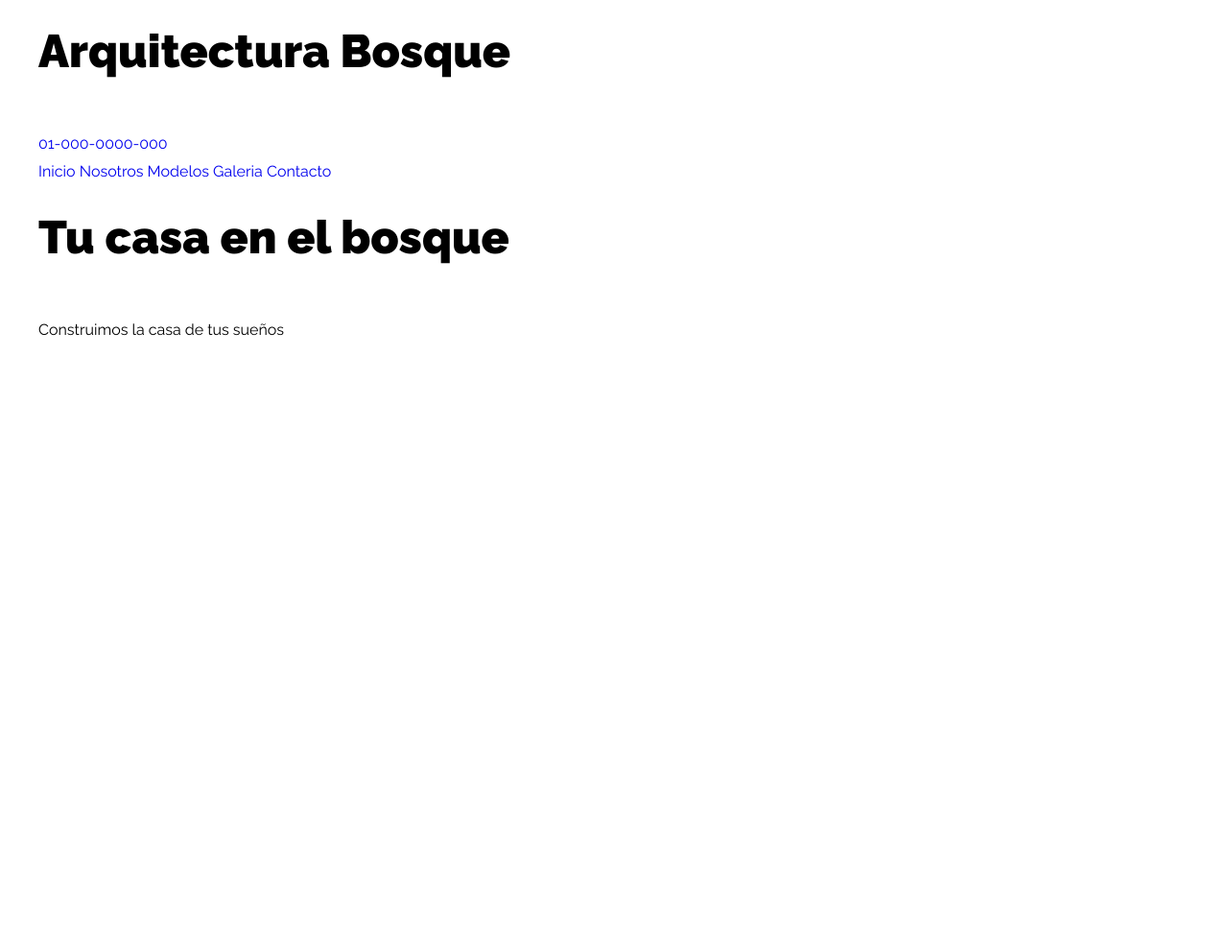
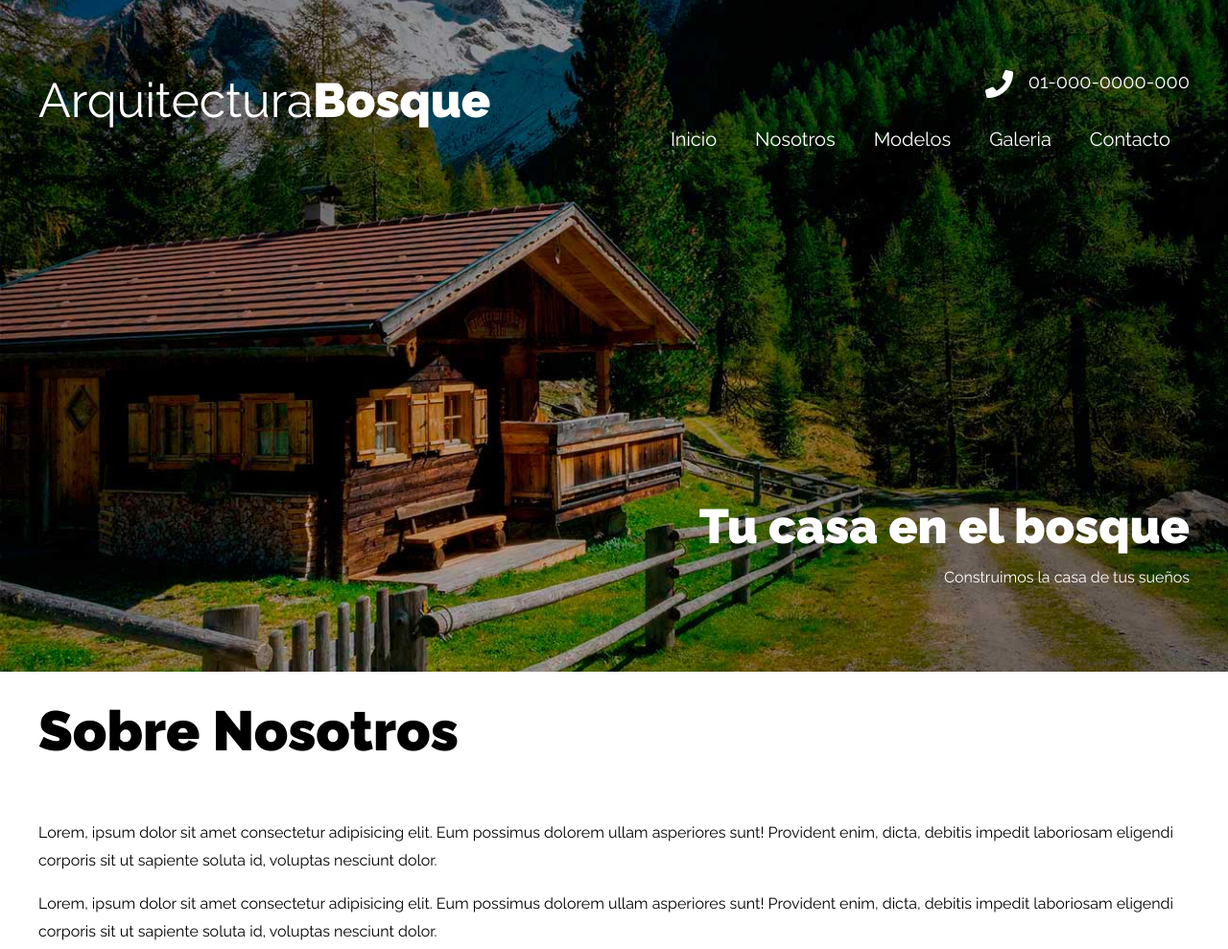
Before and after one commit to fabianallvarez/08-arquitectura, a plain HTML site: page index.html in a window 1280 px wide. Shown: the whole page at 96% size. Before the commit the page ends 800 px from the top, so only its background shows below. Drawn offline with Linux system fonts and the light colour scheme.

Commit message:
FT : Creado el header con estilos y html SN

```diff
--- a/css/styles.css
+++ b/css/styles.css
@@ -67,3 +67,127 @@ img {
 .mt5 {
     margin-top: 5rem;
 }
+
+/** Header **/
+
+.header {
+    min-height: 60rem;
+    background-image: url(../08-arquitectura/img/hero.jpg);
+    background-repeat: no-repeat;
+    background-size: cover;
+    background-position: center;
+    padding: 5rem 0;
+}
+
+.contenido-header {
+    display: flex;
+    flex-direction: column;
+    height: calc(60rem - 4rem);
+    justify-content: space-between;
+    color: var(--blanco);
+}
+
+.nombre-sitio {
+    font-weight: 300;
+    text-align: center;
+    font-size: 3rem;
+}
+@media (min-width: 768px ){
+    .nombre-sitio {
+        font-size: 5rem;
+    }
+}
+
+.nombre-sitio span {
+     font-weight: 900;
+}
+
+@media (min-width: 768px ){
+    .barra {
+        display: flex;
+        justify-content: space-between;
+        align-items: center;
+    }
+}
+
+.contacto {
+    display: flex;
+    flex-direction: column;
+    align-items: center;
+}
+@media (min-width: 768px ){
+    .contacto {
+        align-items: flex-end;
+    }
+}
+
+.telefono {
+    display: flex;
+}
+.telefono::before {
+    content: '';
+    display: block;
+    width: 4rem;
+    height: 4rem;
+    background-image: url(../08-arquitectura/img/telefono.png);
+    background-repeat: no-repeat;
+    background-position: center center;
+    margin-right: 1rem;
+}
+
+.header a {
+    color: var(--blanco);
+    font-size: 2rem;
+}
+
+.navegacion {
+    display: flex;
+    flex-direction: column;
+    align-items: center;
+    width: 100%;
+    margin-top: 1rem;
+}
+@media (min-width: 768px ){
+    .navegacion {
+        flex-direction: row;
+    }
+}
+
+.navegacion a {
+    padding: .5rem;
+    transition: background-color 300ms;
+    width: 100%;
+    text-align: center;
+}
+@media (min-width: 768px ){
+    .navegacion a {
+        padding: 1rem 2rem;
+    }
+}
+.navegacion a:hover {
+    background-color: rgb( 255 255 255 / .5);
+    color: var(--negro);
+}
+
+.slogan {
+    text-align: center;
+}
+@media (min-width: 768px ){
+    .slogan {
+        text-align: right;
+    }
+}
+.slogan h1 {
+    font-size: 3rem;
+    margin: 0;
+}
+@media (min-width: 768px ){
+    .slogan h1 {
+        font-size: 5rem;
+    }
+}
+.slogan p {
+    margin: 0;
+    line-height: 1;
+}
+ /** Sobre Nosotros **/
--- a/index.html
+++ b/index.html
@@ -16,7 +16,7 @@
             <div class="barra">
                 <div class="logo">
                     <h1 class="nombre-sitio">
-                        Arquitectura <span>Bosque</span>
+                        Arquitectura<span>Bosque</span>
                     </h1>
                 </div>
 
@@ -39,5 +39,27 @@
             </div>
         </div>
     </header>
+
+
+    <section class="contenedor mt-5 nosotros">
+        <div class="contenido-nosotros">
+            <h2>Sobre Nosotros</h2>
+            <p>
+                Lorem, ipsum dolor sit amet consectetur adipisicing elit.
+                Eum possimus dolorem ullam asperiores sunt! Provident enim,
+                dicta, debitis impedit laboriosam eligendi corporis sit ut sapiente
+                soluta id, voluptas nesciunt dolor.
+            </p>
+
+            <p>
+                Lorem, ipsum dolor sit amet consectetur adipisicing elit.
+                Eum possimus dolorem ullam asperiores sunt! Provident enim,
+                dicta, debitis impedit laboriosam eligendi corporis sit ut sapiente
+                soluta id, voluptas nesciunt dolor.
+            </p>
+        </div>
+    </section>
+
+
 </body>
 </html>
```
